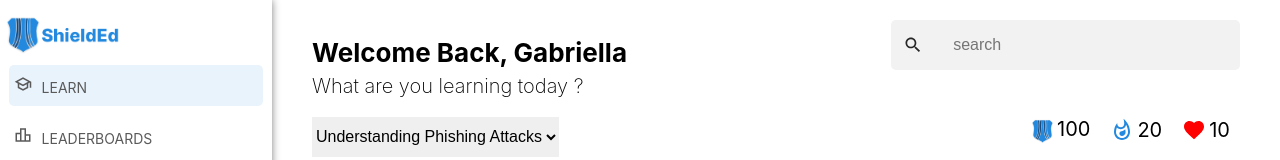
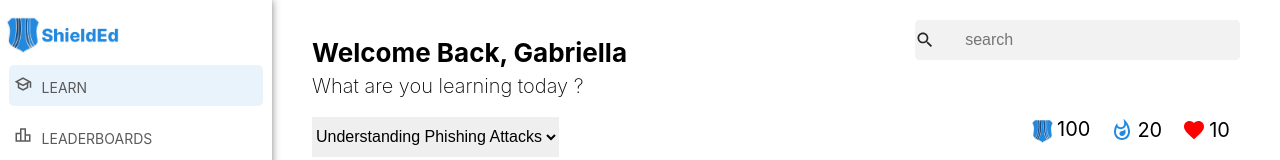
Before and after one commit to TimiDev19/ShieldEd, a React (Create React App) app: page / in a window 1280 px wide. Shown: the top 160 px of the page. Built offline with nearby package versions, Linux system fonts and the light colour scheme; a web font is replaced by a local one.

Commit message:
searchbar issues

```diff
--- a/src/styles/Dashboard.css
+++ b/src/styles/Dashboard.css
@@ -277,13 +277,12 @@ body {
     width: 70%;
     background-color: #F2F2F2;
     height: fit-content;
-    padding: 5px 12px;
     border-radius: 5px;
 }
 
 .searchInput {
     align-self: center;
-    width: 60%;
+    width: 100%;
     height: 40px;
     border: none;
     background-color: #F2F2F2;
@@ -712,12 +711,12 @@ right: 0;
         display: block;
         padding-right: 10px;
         /* Display burger menu icon on smaller screens */
- }
+    }
 
     .nav-links {
         display: none;
         /* Hide the nav links on smaller screens */
- }
+    }
 }
 
 @media (max-width: 1140px) {
```
